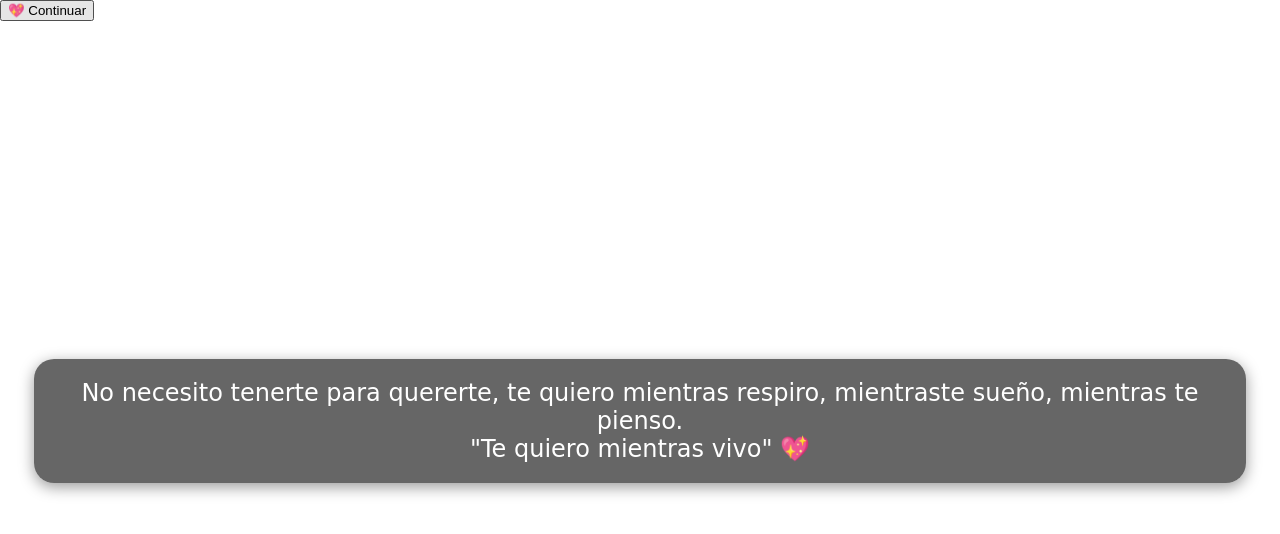
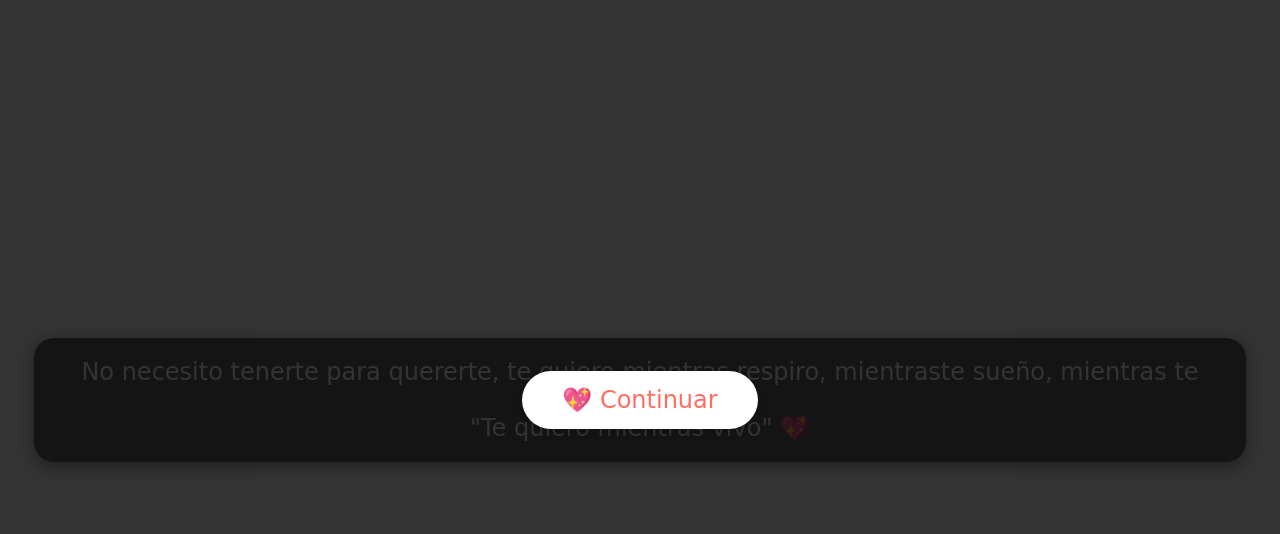
Before and after one commit to cesarbol98/cartasam.github.io, a plain HTML site: page fondo.html in a window 1280 px wide. Drawn offline with Linux system fonts and the light colour scheme; a web font is replaced by a local one.

Commit message:
Update fondo.css

```diff
--- a/fondo.css
+++ b/fondo.css
@@ -81,3 +81,34 @@ body, html {
   background: #e63946;
   transform: scale(1.05);
 }
+#startScreen {
+  position: fixed;
+  top: 0;
+  left: 0;
+  width: 100%;
+  height: 100%;
+  background: rgba(0,0,0,0.8); /* Fondo oscuro */
+  display: flex;
+  justify-content: center;
+  align-items: center;
+  z-index: 9999;
+}
+
+#startButton {
+  padding: 15px 40px;
+  font-size: 1.5em;
+  font-family: 'Annie Use Your Telescope', cursive;
+  background: #ffffff;
+  color: #ff6f61;
+  border: none;
+  border-radius: 30px;
+  cursor: pointer;
+  transition: transform 0.2s ease, background 0.3s ease, color 0.3s ease;
+  box-shadow: 0 4px 15px rgba(0,0,0,0.2);
+}
+
+#startButton:hover {
+  background: #ff6f61;
+  color: #ffffff;
+  transform: scale(1.05);
+}
```
